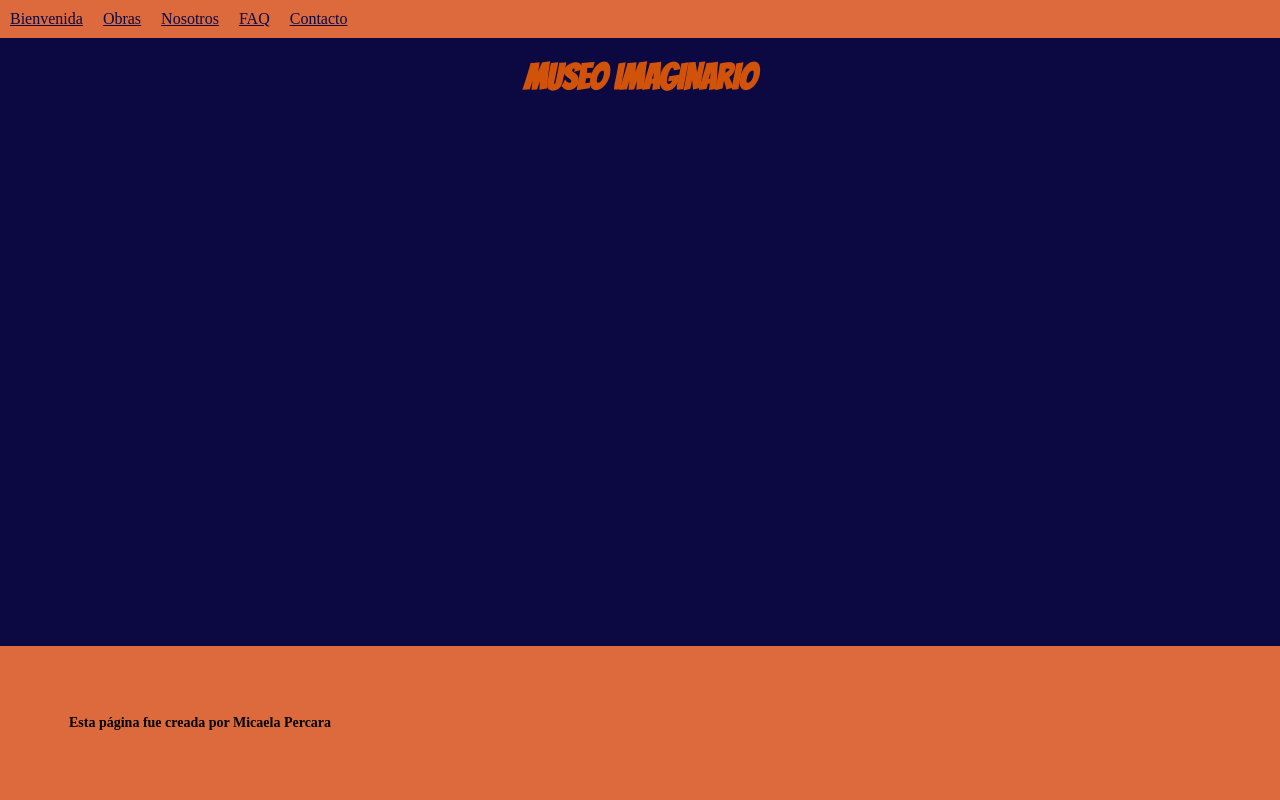
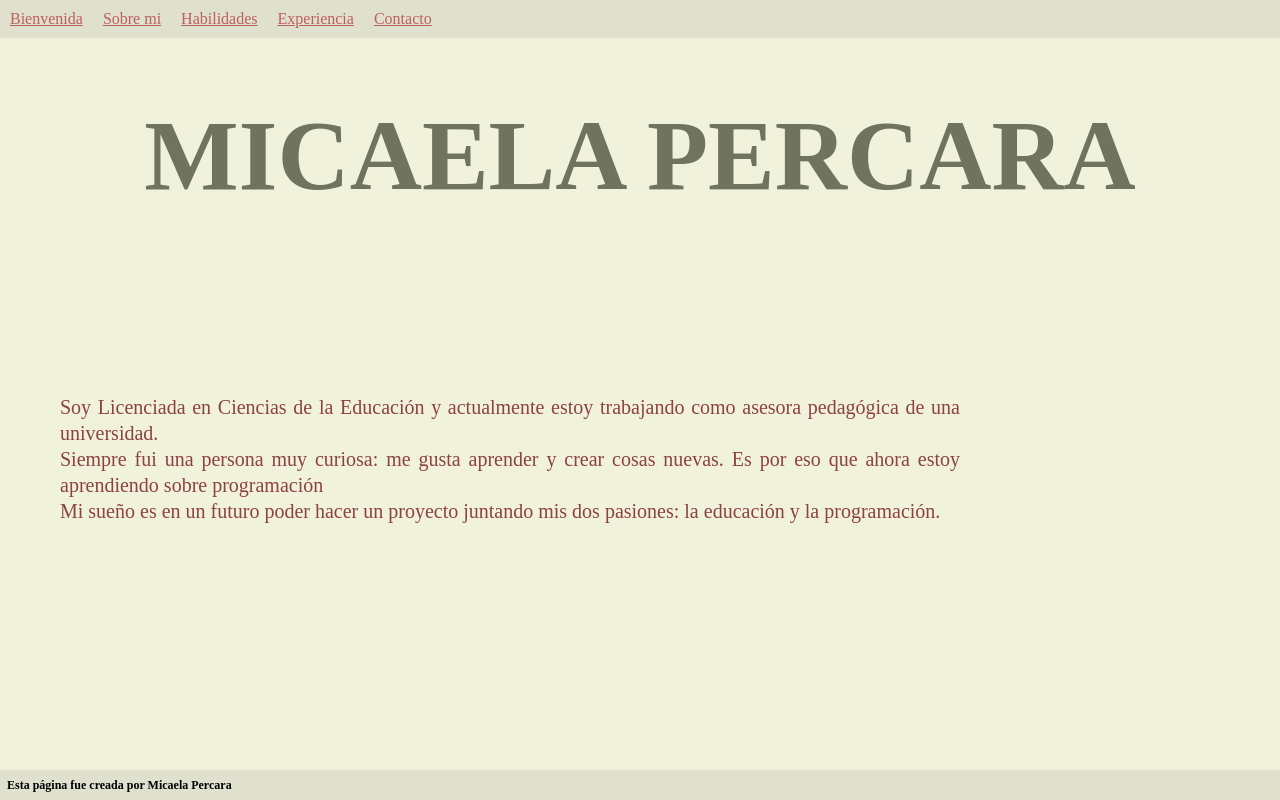
Before and after one commit to MicaelaSolPercara/primer_portfolio_UTN, a plain HTML site: page index.html in a window 1280 px wide. Drawn offline with Linux system fonts and the light colour scheme; a web font is replaced by a local one.

Commit message:
Corrección del tema del protfolio y avance con la sección 'sobre mi'

```diff
--- a/index.html
+++ b/index.html
@@ -7,7 +7,7 @@
     <link rel="stylesheet" href="style.css">
     <link rel="preconnect" href="https://fonts.googleapis.com">
     <link rel="preconnect" href="https://fonts.gstatic.com" crossorigin>
-    <link href="https://fonts.googleapis.com/css2?family=Bangers&display=swap" rel="stylesheet">
+    <link href="https://fonts.googleapis.com/css2?family=Bodoni+Moda+SC:ital,opsz,wght@0,6..96,400..900;1,6..96,400..900&family=Old+Standard+TT:ital,wght@0,400;0,700;1,400&display=swap" rel="stylesheet">
 
 </head>
 <body>
@@ -15,34 +15,35 @@
     <div id="menu">
         <nav>
             <ol>
-                <li><a href="#bienvenida">Bienvenida</a></li>
-                <li><a href="#productos">Obras</a></li>
-                <li><a href="#nosotros">Nosotros</a></li>
-                <li><a href="#FAQ">FAQ</a></li>
+                <li><a href="#inicio">Bienvenida</a></li>
+                <li><a href="#sobre_mi">Sobre mi</a></li>
+                <li><a href="#habilidades">Habilidades</a></li>
+                <li><a href="#experiencia">Experiencia</a></li>
                 <li><a href="#contacto">Contacto</a></li>
             </ol>
         </nav>
+    </div>
     </header>
 
-    </div>
-
-    <section id="bienvenida">
-        <h1>MUSEO IMAGINARIO</h1>
-        <div id="img-bienvenida">
+<main>
+    <section id="inicio">
+        <h1>MICAELA PERCARA</h1>
+        <div id="img-inicio">
             <img src="" alt="">
         </div>
+    </section>
+
+    <section id="sobre_mi">
+        <p>Soy Licenciada en Ciencias de la Educación y actualmente estoy trabajando como asesora pedagógica de una universidad.
+            <br> Siempre fui una persona muy curiosa: me gusta aprender y crear cosas nuevas. Es por eso que ahora estoy aprendiendo sobre programación
+            <br> Mi sueño es en un futuro poder hacer un proyecto juntando mis dos pasiones: la educación y la programación.</p>
+    </section>
+</main>
+    <section id="habilidades">
 
     </section>
 
-    <section id="productos">
-
-    </section>
-
-    <section id="nosotros">
-
-    </section>
-
-    <section id="FAQ">
+    <section id="experiencia">
 
     </section>
 
--- a/style.css
+++ b/style.css
@@ -1,17 +1,38 @@
-.bangers-regular {
-  font-family: "Bangers", system-ui;
+
+.bodoni-moda-sc-fuente {
+  font-family: "Bodoni Moda SC", serif;
+  font-optical-sizing: auto;
   font-weight: 400;
   font-style: normal;
 }
 
+.old-standard-tt-regular {
+  font-family: "Old Standard TT", serif;
+  font-weight: 400;
+  font-style: normal;
+}
+
+.old-standard-tt-bold {
+  font-family: "Old Standard TT", serif;
+  font-weight: 700;
+  font-style: normal;
+}
+
+.old-standard-tt-regular-italic {
+  font-family: "Old Standard TT", serif;
+  font-weight: 400;
+  font-style: italic;
+}
+
+
 
 body{
-    background-color: #0b0842;
+    background-color: #F0F2DC;
     margin: 0%;
 }
 
 #menu {
-    background-color: #dd6a3d;
+    background-color: #dfe0ce;
     padding: 10px;
     width: 100%;
 }
@@ -25,29 +46,59 @@ body{
 }
 
 #menu a {
-    color: #0b0842;
+    color: #BF5E5E;
 }
 
 body h1 {
-    color: #d1530a;
+    color: #70735F;
     text-align: center;
-    font-size: 36px;
+    font-size: 100px;
     margin-top: 20px;
-    font-family: "Bangers", sans-serif;
+    font-family: bodoni-moda-sc-fuente;
 }
 
 footer {
-    background-color: #dd6a3d;
+    background-color: #dfe0ce;
     color: #000000;
-    padding: 5px;
+    padding: 0;
     position: fixed;
     width: 100%;
     bottom: 0;
+    display: flex;
+    height: 30px;
 }
 
 footer h4 {
-    font-size: 14px;
-    margin: 5%;
-    padding: 0;
+    font-size: 12px;
+    margin: 1px 0;
+    padding: 7px;
     text-align: justify;
 }
+
+
+#inicio {
+    text-align: center;
+    margin: 20px;
+    padding: 20px;
+}
+/* #inicio img {
+    width: 300px;
+    height: 300px;
+    border-radius: 50%;
+} */
+
+#sobre_mi {
+    padding: 20px;
+    margin: 20px;
+}
+
+#sobre_mi p {
+    text-align: justify;
+    margin: 20px;
+    font-family: old-standard-tt-regular;
+    font-size: 20px;
+    color: #8C4242;
+    line-height: 1.3;
+    width: 75%;
+    display: block;
+}
```
